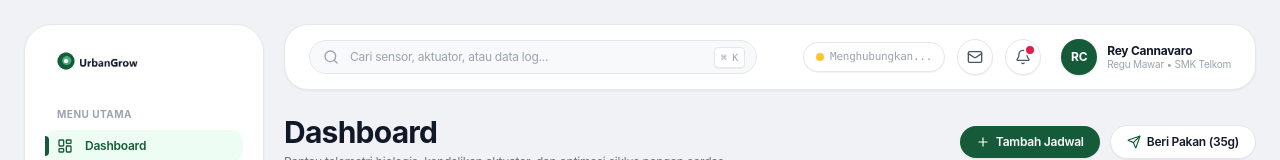
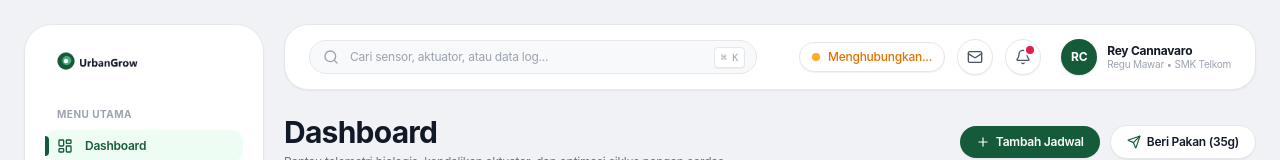
Before and after one commit to ReyCannavaro/urbangrow-eng, a Next.js app in the folder apps/web/: page / in a window 1280 px wide. Shown: the top 160 px of the page. Built offline with nearby package versions, Linux system fonts and the light colour scheme; no server answers.

Commit message:
refactor(navbar): replace technical debug pill with clean sync status badge

```diff
--- a/apps/web/components/layout/TopNavbar.tsx
+++ b/apps/web/components/layout/TopNavbar.tsx
@@ -27,23 +27,30 @@ export function TopNavbar() {
 
       {/* Right Action Icons & User Profile */}
       <div className="flex items-center gap-3">
-        {/* Live Backend Connection Indicator */}
-        <div className="flex items-center gap-1.5 px-3 py-1.5 rounded-full border border-[#E5E7EB] bg-white text-[11px] font-mono shadow-2xs">
+        {/* Connection & Sync Status Indicator */}
+        <div
+          className="flex items-center gap-2 px-3 py-1.5 rounded-full border border-[#E5E7EB] bg-white text-xs font-medium shadow-2xs transition-colors"
+          title={
+            backendConnected
+              ? "Sistem terhubung dan tersinkronisasi dengan backend"
+              : "Menghubungkan ke backend..."
+          }
+        >
           <span
             className={`h-2 w-2 rounded-full ${
               backendConnected
-                ? "bg-[#165B39] shadow-[0_0_8px_rgba(22,91,57,0.6)] animate-pulse"
-                : "bg-amber-400 animate-pulse"
+                ? "bg-[#165B39]"
+                : "bg-amber-500 animate-pulse"
             }`}
           />
           <span
             className={
               backendConnected
-                ? "text-[#165B39] font-bold"
-                : "text-[#9CA3AF]"
+                ? "text-[#165B39] font-semibold"
+                : "text-amber-600 font-medium"
             }
           >
-            {backendConnected ? "Live 1.5s • Elysia :3000" : "Menghubungkan..."}
+            {backendConnected ? "Tersinkron" : "Menghubungkan..."}
           </span>
         </div>
 
```
